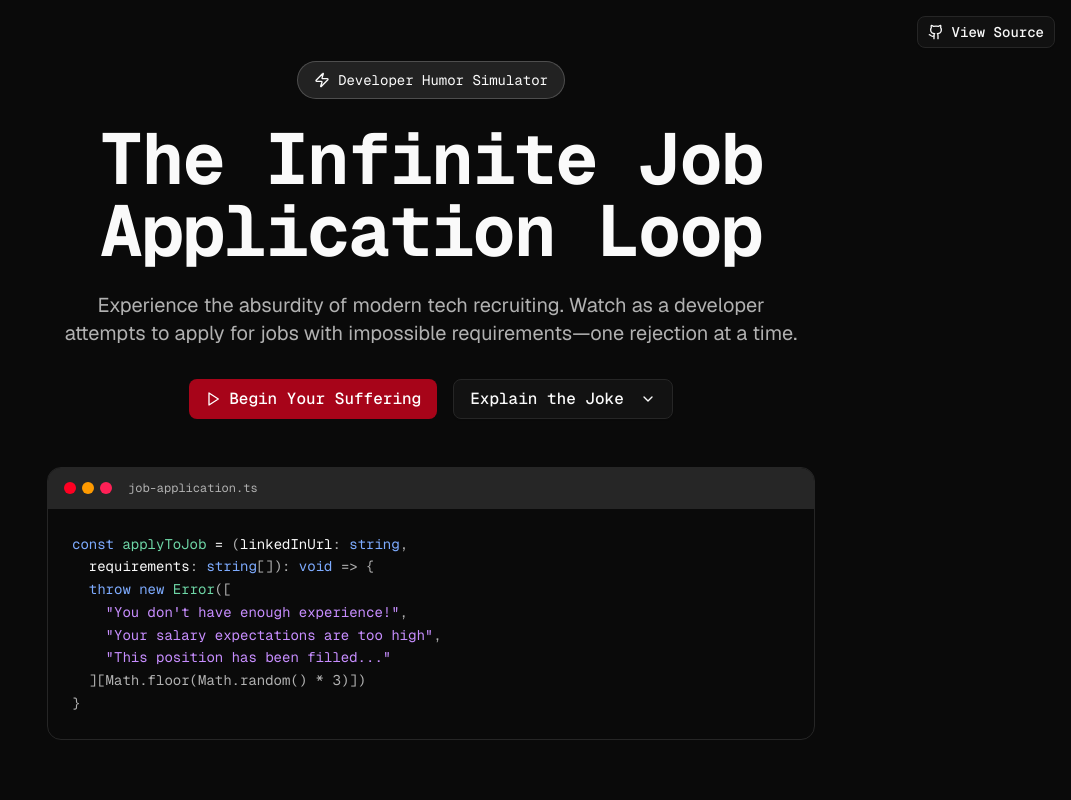
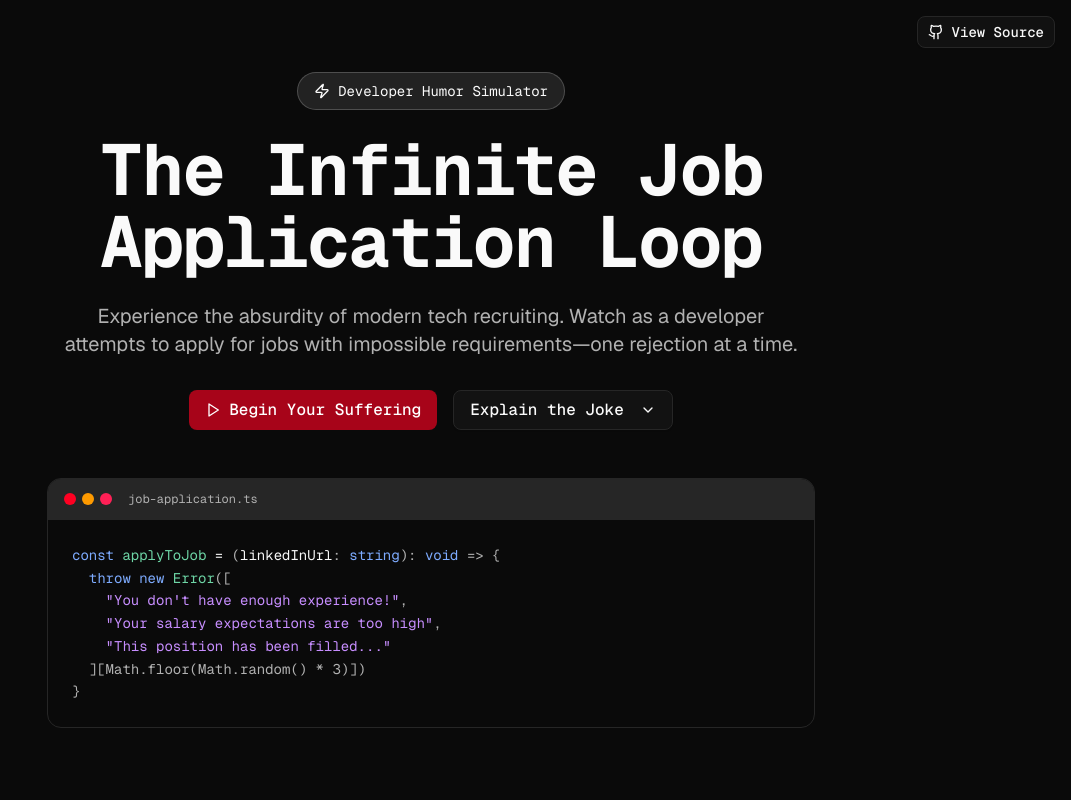
Before and after one commit to Ari-S-123/infinite-apps, a Next.js app: page / in a window 1280 px wide. Shown: the top 800 px of the page, without its empty margins (209-1280 px from the left). Built offline with nearby package versions, Linux system fonts and the light colour scheme.

Commit message:
refactor: update function signature to remove requirements parameter
Co-authored-by: Ari S. <80832201+Ari-S-123@users.noreply.github.com>

```diff
--- a/app/page.tsx
+++ b/app/page.tsx
@@ -127,12 +127,7 @@ export default function Page(): JSX.Element {
                     <span className="text-muted-foreground">(</span>
                     <span className="text-foreground">linkedInUrl</span>
                     <span className="text-muted-foreground">:</span> <span className="text-code-keyword">string</span>
-                    <span className="text-muted-foreground">,</span>
-                    {"\n"}
-                    {"  "}
-                    <span className="text-foreground">requirements</span>
-                    <span className="text-muted-foreground">:</span> <span className="text-code-keyword">string</span>
-                    <span className="text-muted-foreground">[])</span>
+                    <span className="text-muted-foreground">)</span>
                     <span className="text-muted-foreground">:</span> <span className="text-code-keyword">void</span>{" "}
                     <span className="text-muted-foreground">=&gt; {"{"}</span>
                     {"\n"}
--- a/components/code-executor.tsx
+++ b/components/code-executor.tsx
@@ -343,10 +343,7 @@ export function CodeExecutor({
     { text: `// Requirements: ${JSON.stringify(currentJob.requirements)}`, indent: 0 },
     { text: "", indent: 0 },
     { text: "try {", indent: 0 },
-    { text: "  await applyToJob({", indent: 1 },
-    { text: '    linkedInUrl: "linkedin.com/in/yourprofile",', indent: 2 },
-    { text: "    requirements: job.requirements", indent: 2 },
-    { text: "  })", indent: 1 },
+    { text: '  await applyToJob("linkedin.com/in/yourprofile")', indent: 1 },
     { text: "} catch (error) {", indent: 0 },
     { text: `  console.error("Rejected:", error.message)`, indent: 1 },
     { text: "  // Try again anyway...", indent: 1 },
```
